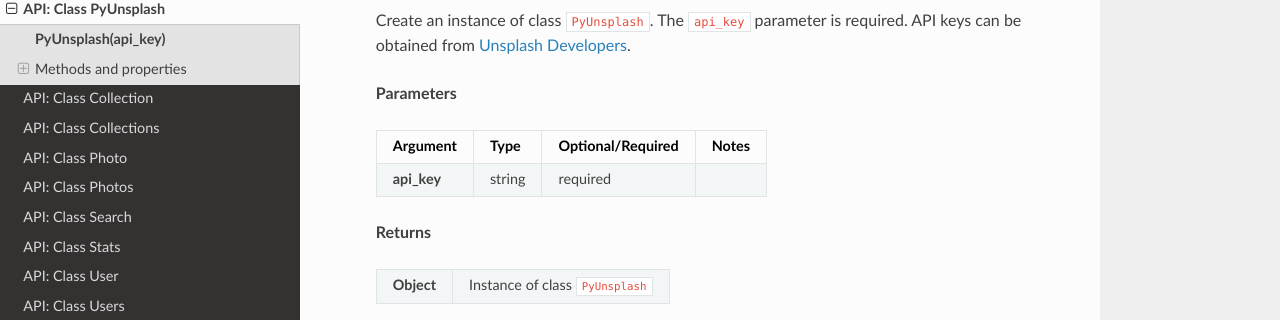
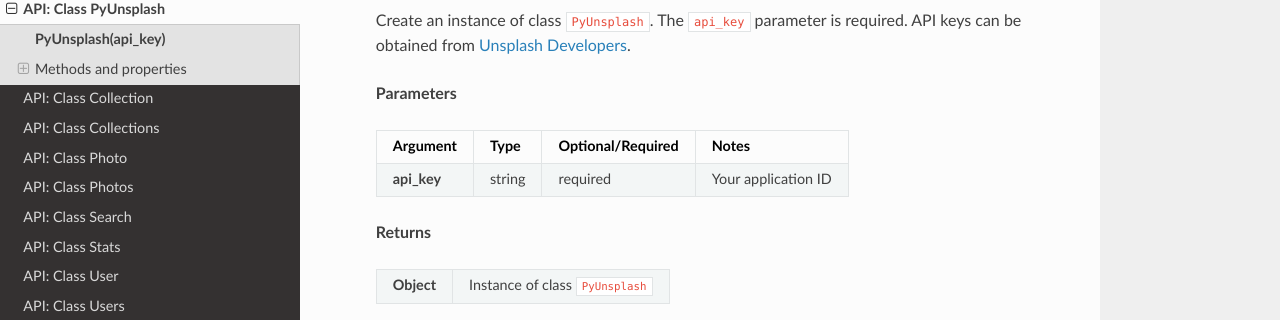
Before and after one commit to salvoventura/pyunsplash, a Sphinx documentation site: the page built from docs/source/classes/class_pyunsplash.rst, in a window 1280 px wide and 900 px high. Shown: the part 256-576 px from the top of the window. Built offline with Sphinx 7.4.7 and the Read the Docs theme 2.0.0, drawn with Linux system fonts in a browser that asks for light colours.

Commit message:
- Update documentation to clarify api_key being the Application ID

```diff
--- a/docs/source/classes/class_pyunsplash.rst
+++ b/docs/source/classes/class_pyunsplash.rst
@@ -15,7 +15,7 @@ This is the main class used to interact with the ``Unsplash`` REST API.
     ============  ======  ========================  ====================================
     Argument      Type    Optional/Required         Notes
     ============  ======  ========================  ====================================
-    **api_key**   string  required
+    **api_key**   string  required                  Your application ID
     ============  ======  ========================  ====================================
 
     **Returns**
```
